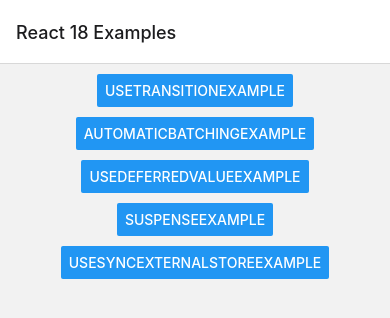
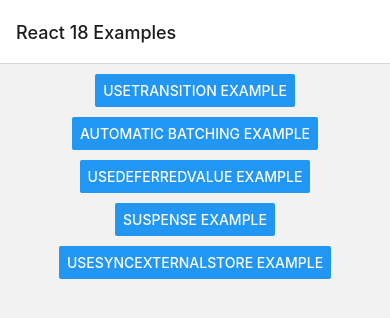
Before and after one commit to joshuayoes/react-native-react-18-examples, a React Native app: screen / in a window 390 px wide. Shown: the top 318 px of the page. Built offline with nearby package versions, Linux system fonts and the light colour scheme.

Commit message:
Add readable titles to screen

```diff
--- a/src/navigators/RootStackNavigator.tsx
+++ b/src/navigators/RootStackNavigator.tsx
@@ -35,32 +35,39 @@
 export const RootStackScreens = {
   UseTransitionExample: {
     name: 'UseTransitionExample',
+    title: 'useTransition example',
     component: UseTransitionExampleScreen,
   },
   AutomaticBatchingExample: {
     name: 'AutomaticBatchingExample',
+    title: 'Automatic Batching example',
     component: AutomaticBatchingExampleScreen,
   },
   TableOfContentsScreen: {
     name: 'TableOfContentsScreen',
+    title: 'React 18 Examples',
     component: TableOfContentsScreen,
   },
   UseDeferredValueExample: {
     name: 'UseDeferredValueExample',
+    title: 'useDeferredValue example',
     component: UseDeferredValueExampleScreen,
   },
   SuspenseExample: {
     name: 'SuspenseExample',
+    title: 'Suspense example',
     component: SuspenseExampleScreen,
   },
   UseSyncExternalStoreExample: {
     name: 'UseSyncExternalStoreExample',
+    title: 'useSyncExternalStore example',
     component: UseSyncExternalStoreExampleScreen,
   },
 } satisfies Record<
   keyof RootStackParamList,
   {
     name: keyof RootStackParamList;
+    title: string;
     component: React.FC<any>;
   }
 >;
@@ -72,13 +79,13 @@
 export function RootStackNavigator() {
   return (
     <RootStack.Navigator
-      initialRouteName={RootStackScreens.TableOfContentsScreen.name}
-      screenOptions={{title: 'React 18 Examples'}}>
+      initialRouteName={RootStackScreens.TableOfContentsScreen.name}>
       {Object.values(RootStackScreens).map(screen => (
         <RootStack.Screen
           key={screen.name}
           name={screen.name as any}
           component={screen.component}
+          options={{title: screen.title}}
         />
       ))}
     </RootStack.Navigator>
--- a/src/screens/TableOfContents.tsx
+++ b/src/screens/TableOfContents.tsx
@@ -16,8 +16,8 @@
       {screens.map(screen => (
         <Button
           key={screen.name}
-          title={screen.name}
-          accessibilityLabel={`Navigate to ${screen.name}`}
+          title={screen.title}
+          accessibilityLabel={`Navigate to ${screen.title}`}
           onPress={() => {
             props.navigation.navigate(screen.name);
           }}
```
